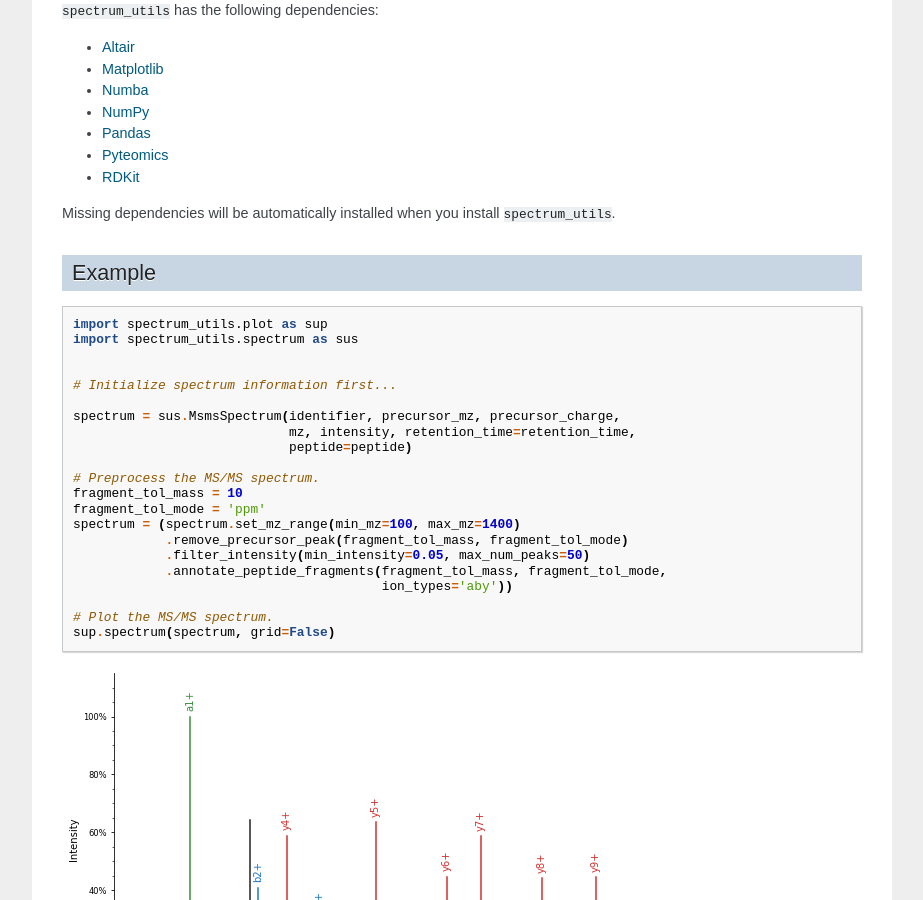
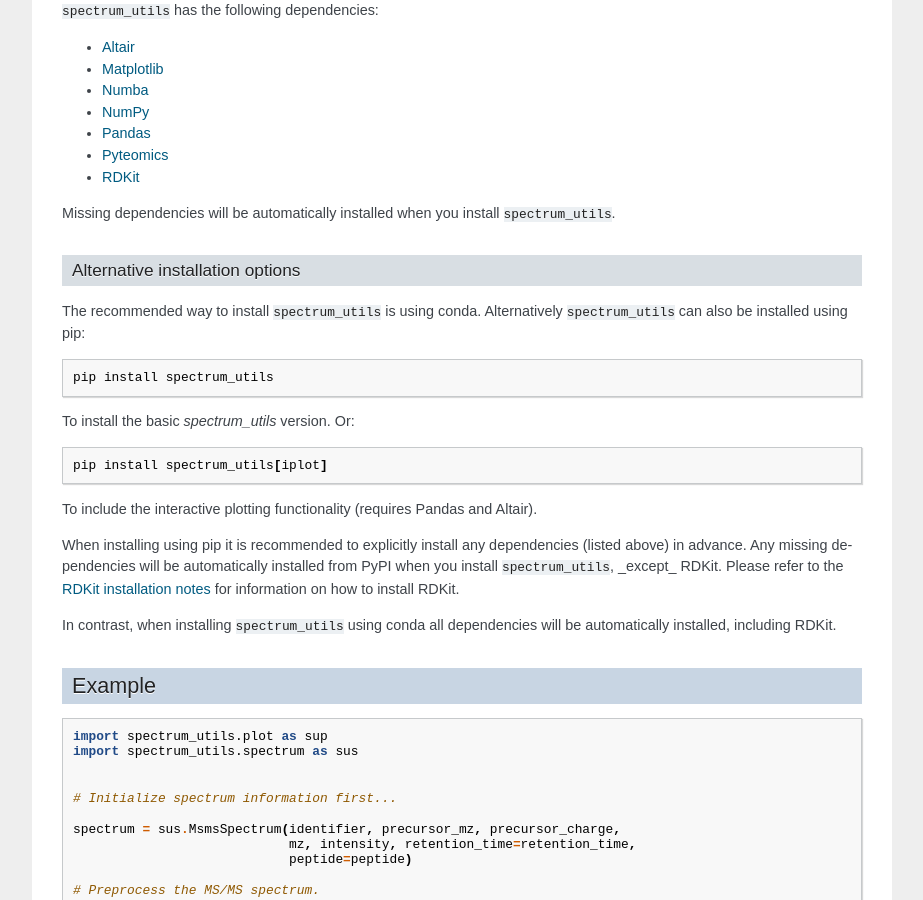
Before and after one commit to bittremieux/spectrum_utils, a Sphinx documentation site: the page built from docs/index.rst, in a window 1280 px wide and 900 px high, scrolled down 775 px. Shown: the whole window, without its empty margins (198-1121 px from the left). Built offline with Sphinx 7.4.7, drawn with Linux system fonts in a browser that asks for light colours; some of the changed text lies outside the part shown.

Commit message:
Include installation information in Sphinx documentation

```diff
--- a/docs/index.rst
+++ b/docs/index.rst
@@ -47,6 +47,23 @@
 
 Missing dependencies will be automatically installed when you install ``spectrum_utils``.
 
+Alternative installation options
+~~~~~~~~~~~~~~~~~~~~~~~~~~~~~~~~
+
+The recommended way to install ``spectrum_utils`` is using conda. Alternatively ``spectrum_utils`` can also be installed using pip::
+
+    pip install spectrum_utils
+
+To install the basic `spectrum_utils` version. Or::
+
+    pip install spectrum_utils[iplot]
+
+To include the interactive plotting functionality (requires Pandas and Altair).
+
+When installing using pip it is recommended to explicitly install any dependencies (listed above) in advance. Any missing dependencies will be automatically installed from PyPI when you install ``spectrum_utils``, _except_ RDKit. Please refer to the `RDKit installation notes <https://www.rdkit.org/docs/Install.html>`_ for information on how to install RDKit.
+
+In contrast, when installing ``spectrum_utils`` using conda all dependencies will be automatically installed, including RDKit.
+
 Example
 -------
 
```
